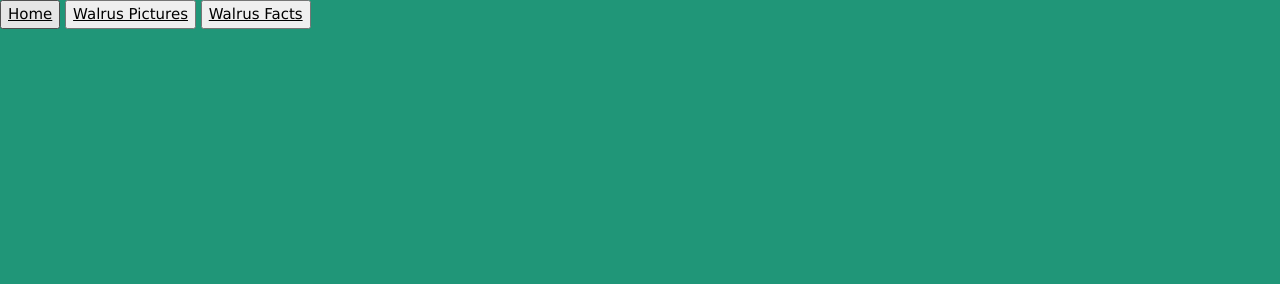
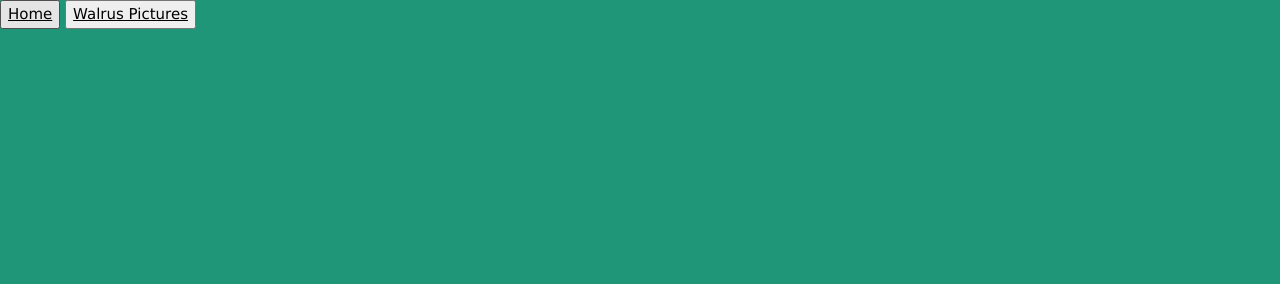
Before and after one commit to cokekohr/cokekohr.github.io, a plain HTML site: page index.html in a window 1280 px wide. Shown: the top 284 px of the page. Drawn offline with nearby package versions, Linux system fonts and the light colour scheme.

Commit message:
Update index.html

```diff
--- a/index.html
+++ b/index.html
@@ -39,6 +39,5 @@ li a:hover {
 <div class="w3-top w3-row">
   <button><a href="home.html">Home</a></button>
   <button><a href="pictures.html">Walrus Pictures</a></button>
-  <button><a href="facts.html">Walrus Facts</a></button>
 </div>
 </body>
```
